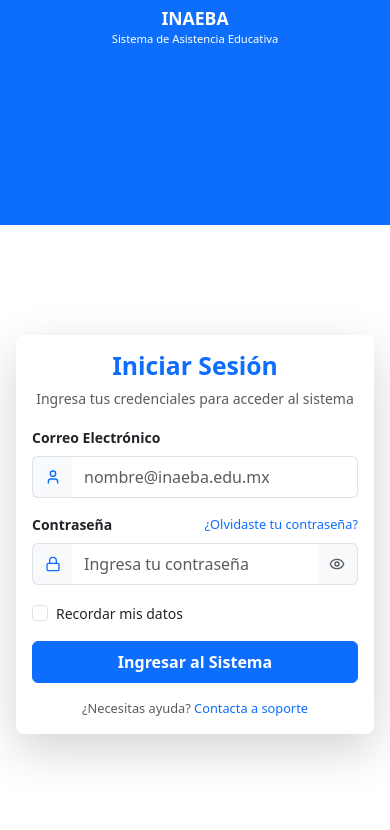
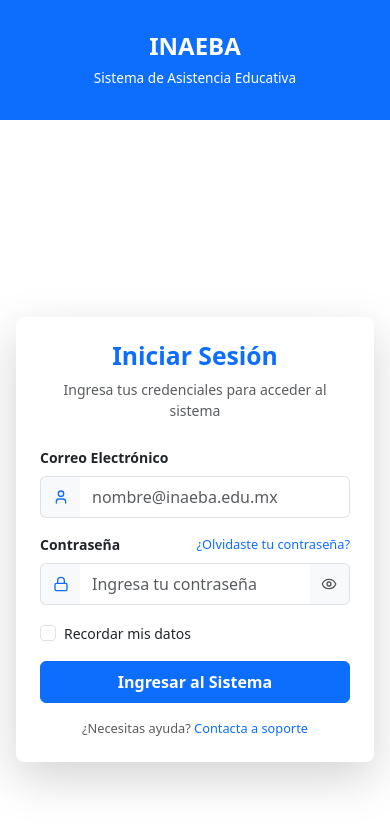
Before and after one commit to IsaacCanoH/Frontend_RVA, a React (Vite) app: page / in a window 390 px wide. Shown: the top 830 px of the page. Built offline with nearby package versions, Linux system fonts and the light colour scheme.

Commit message:
Correccion H

```diff
--- a/src/components/Auth/LoginForm.jsx
+++ b/src/components/Auth/LoginForm.jsx
@@ -2,14 +2,14 @@
 
 const LoginForm = ({ formData, handleChange, handleSubmit, showPassword, setShowPassword, styles }) => (
   <div className={`${styles.card} card border-0 shadow-lg mx-auto`} style={{ maxWidth: "500px" }}>
-    <div className="card-body p-3 p-sm-4 p-lg-5">
-      <div className="text-center mb-3 mb-sm-4">
+    <div className="card-body p-4 p-sm-5">
+      <div className="text-center mb-4">
         <h2 className="fw-bold text-primary mb-2">Iniciar Sesión</h2>
         <p className="text-muted small">Ingresa tus credenciales para acceder al sistema</p>
       </div>
 
       <form onSubmit={handleSubmit}>
-        <div className="mb-3">
+        <div className="mb-3 mb-sm-4">
           <label htmlFor="email" className="form-label fw-semibold small">
             Correo Electrónico
           </label>
@@ -30,7 +30,7 @@
           </div>
         </div>
 
-        <div className="mb-3">
+        <div className="mb-3 mb-sm-4">
           <div className="d-flex justify-content-between align-items-center mb-2">
             <label htmlFor="password" className="form-label fw-semibold small mb-0">
               Contraseña
@@ -63,7 +63,7 @@
           </div>
         </div>
 
-        <div className="mb-3">
+        <div className="mb-3 mb-sm-4">
           <div className="form-check">
             <input
               type="checkbox"
@@ -81,7 +81,7 @@
 
         <button
           type="submit"
-          className={`${styles["btn-primary"]} btn btn-primary w-100 py-2 py-sm-3 mb-3 fw-semibold`}
+          className={`${styles["btn-primary"]} btn btn-primary w-100 py-2 py-sm-3 mb-3 mb-sm-4 fw-semibold`}
         >
           Ingresar al Sistema
         </button>
--- a/src/components/Auth/LoginHeader.jsx
+++ b/src/components/Auth/LoginHeader.jsx
@@ -14,8 +14,8 @@
     </div>
 
     {/* Header móvil - Solo visible en móvil */}
-    <div className={`col-12 d-lg-none bg-primary text-white text-center py-2 ${styles["header-mobile"]}`}>
-      <h2 className="fw-bold mb-1">INAEBA</h2>
+    <div className={`col-12 d-lg-none bg-primary text-white text-center py-4 ${styles["header-mobile"]}`}>
+      <h2 className="fw-bold mb-2">INAEBA</h2>
       <p className="mb-0 small px-3">Sistema de Asistencia Educativa</p>
     </div>
   </>
--- a/src/styles/login.module.css
+++ b/src/styles/login.module.css
@@ -42,42 +42,21 @@
 }
 
 .header-mobile {
-  padding: 0.5rem 1rem !important;
+  padding: 2rem 1.5rem !important;
   min-height: auto !important;
   height: auto !important;
 }
 
 .header-mobile h2 {
-  font-size: 1.2rem !important;
-  margin-bottom: 0.25rem !important;
+  font-size: 1.5rem !important;
+  margin-bottom: 0.5rem !important;
   line-height: 1.2;
 }
 
 .header-mobile p {
-  font-size: 0.75rem !important;
+  font-size: 0.85rem !important;
   margin: 0 !important;
   line-height: 1.3;
-}
-
-/* Clases personalizadas para altura mínima solo en desktop */
-@media (min-width: 992px) {
-  .min-vh-lg-100 {
-    min-height: 100vh !important;
-  }
-}
-
-/* En móvil, sin altura mínima forzada */
-@media (max-width: 991.98px) {
-  .min-vh-lg-100 {
-    min-height: auto !important;
-  }
-
-  /* El contenedor del formulario no se centra verticalmente en móvil */
-  .col-12.d-flex {
-    align-items: flex-start !important;
-    padding-top: 1rem !important;
-    padding-bottom: 1rem !important;
-  }
 }
 
 /* Mejoras para móvil */
@@ -85,10 +64,6 @@
   .card {
     border-radius: 8px;
     margin: 0 !important;
-  }
-
-  .card .card-body {
-    padding: 1.5rem !important;
   }
 
   .form-control,
@@ -100,59 +75,38 @@
     transform: none;
   }
 
-  .header-mobile {
-    padding: 0.5rem 0.75rem !important;
+}
+
+@media (min-width: 577px) and (max-width: 991px) {
+  .card {
+    margin: 2rem auto !important;
+  }
+}
+
+@media (max-height: 600px) and (max-width: 991px) {
+  .min-vh-100 {
+    min-height: auto;
   }
 
-  .header-mobile h2 {
-    font-size: 1.1rem !important;
-    margin-bottom: 0.15rem !important;
-  }
-
-  .header-mobile p {
-    font-size: 0.7rem !important;
-  }
-
-  /* Eliminar cualquier padding vertical extra */
-  .col-12.d-flex {
+  .py-4 {
     padding-top: 0.5rem !important;
     padding-bottom: 0.5rem !important;
   }
 }
 
-@media (min-width: 577px) and (max-width: 991px) {
-  .card {
-    margin: 1rem auto !important;
-  }
-
-  .col-12.d-flex {
-    padding-top: 1rem !important;
-    padding-bottom: 1rem !important;
-  }
-}
-
-@media (max-height: 600px) and (max-width: 991px) {
+@media (max-width: 991.98px) {
   .header-mobile {
-    padding: 0.25rem 0.75rem !important;
-  }
-
-  .col-12.d-flex {
-    padding-top: 0.25rem !important;
-    padding-bottom: 0.25rem !important;
-  }
-}
-
-/* Pantallas muy pequeñas */
-@media (max-width: 360px) {
-  .header-mobile {
-    padding: 0.25rem 0.5rem !important;
+    flex: 0 0 auto !important;
+    max-height: 120px !important;
   }
 
   .header-mobile h2 {
-    font-size: 1rem !important;
+    font-size: 1.1rem;
+    margin-bottom: 0.25rem;
   }
 
   .header-mobile p {
-    font-size: 0.65rem !important;
+    font-size: 0.75rem;
+    margin: 0;
   }
 }
```
